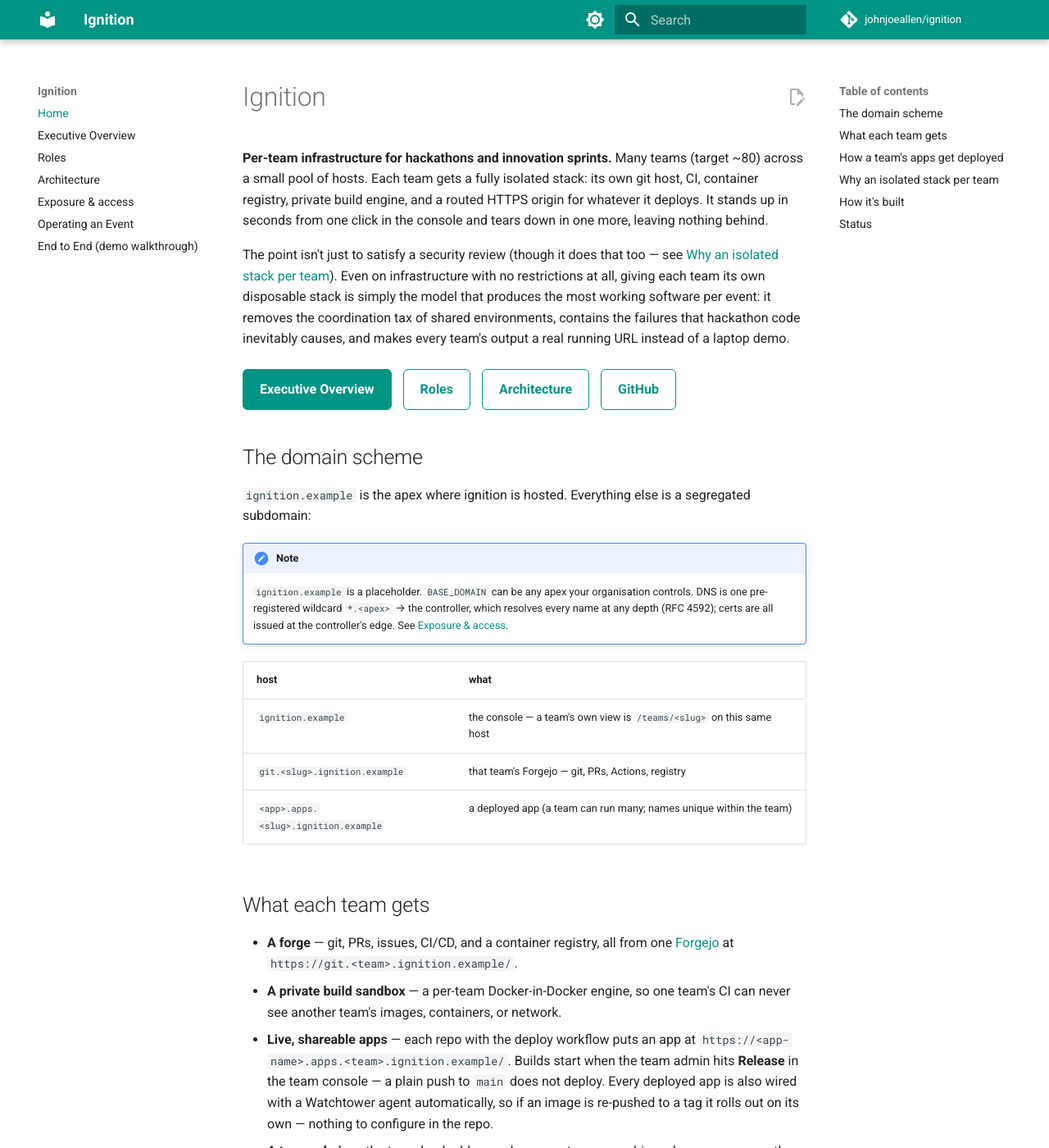
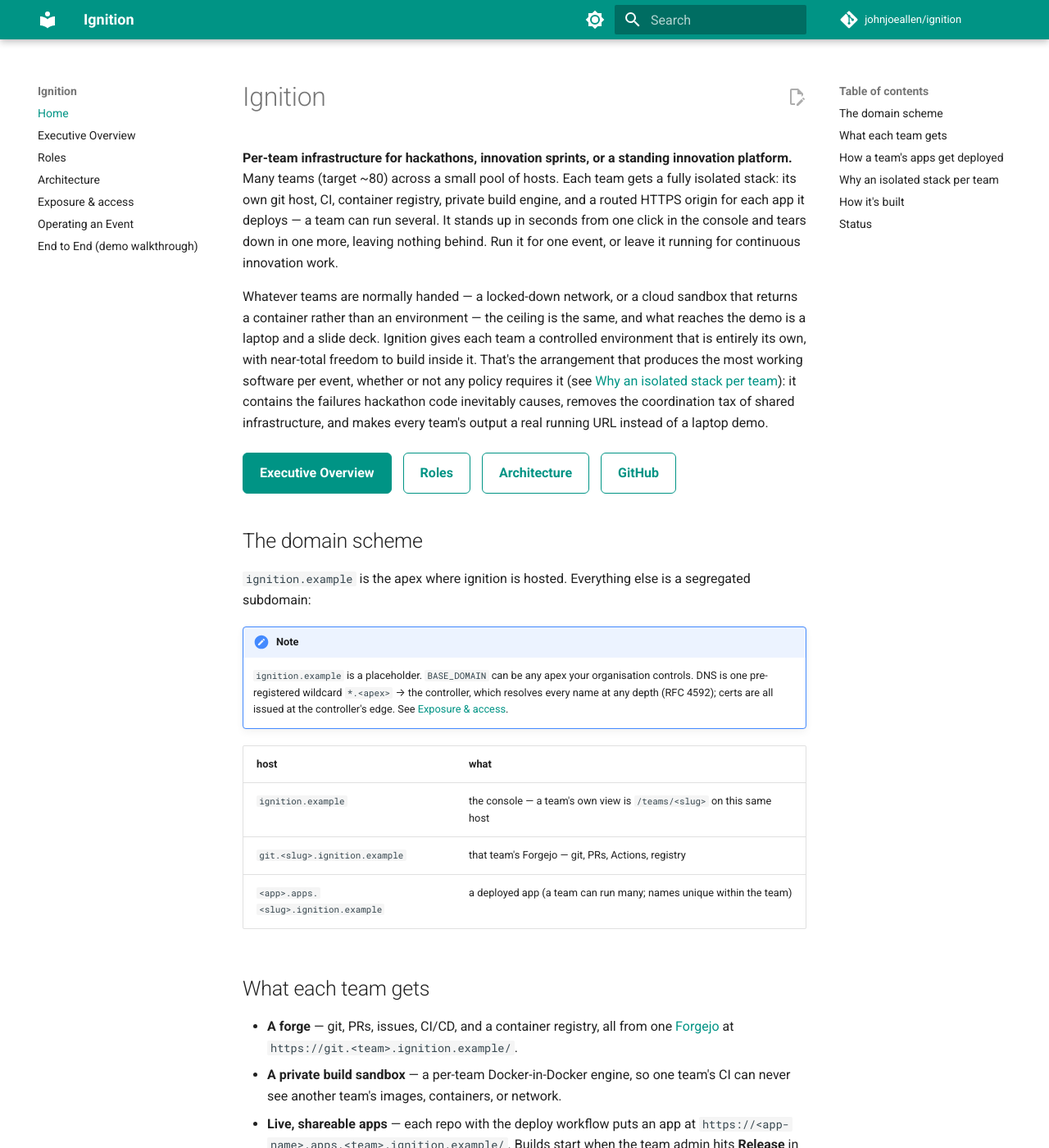
Before and after one commit to johnjoeallen/ignition, an MkDocs documentation site: the page built from docs/index.md, in a window 1280 px wide and 1400 px high. Shown: the whole window at 82% size. Built offline with MkDocs 1.6.1 and Material for MkDocs 9.7.7, drawn with Linux system fonts in a browser that asks for light colours; comment, search, counter and statistics services are not loaded; some of the changed text lies outside the part shown.

Commit message:
docs: consistency pass for the reframed pitch and access model
Apply across index / README / roles / architecture / operating-an-event
the changes already made to the executive overview:

- Drop the "root everywhere / skip the security review / spend freely"
  framing; lead with what teams are handed and a controlled environment
  with freedom inside it.
- Access model: nobody logs into a host, git account, or app — one
  corporate identity at the edge; apps reachable from the corporate
  network by default, internet exposure a per-app approval. Note that
  email+password is the prototype's login and the org IdP is the target.
- Controller-hosted shared services (standing mocks + sandbox API
  proxies holding the org keys) replace the per-team "services
  catalogue" framing in the rough-edges lists.
- Mark the SSO/edge exposure model as a proposal and point at
  end-to-end.md for how the prototype actually runs.
- "one or more routed live apps per team", not "a routed live app".
- It can run continuously as a standing innovation platform, not only
  for a scheduled event.
- Fix stale bits: the self-contradicting "no repo seeding" note, the
  removed admin "reset another member's git password" action, the
  wrong CLAUDE.md task number.

Co-Authored-By: Claude Sonnet 5 <noreply@anthropic.com>
Claude-Session: https://claude.ai/code/session_01GEgvkxp9vBPD5rwkWEt4vM

````diff
--- a/docs/index.md
+++ b/docs/index.md
@@ -1,17 +1,22 @@
 # Ignition
 
-**Per-team infrastructure for hackathons and innovation sprints.** Many teams
-(target ~80) across a small pool of hosts. Each team gets a fully isolated
-stack: its own git host, CI, container registry, private build engine, and a
-routed HTTPS origin for whatever it deploys. It stands up in seconds from one
-click in the console and tears down in one more, leaving nothing behind.
+**Per-team infrastructure for hackathons, innovation sprints, or a standing
+innovation platform.** Many teams (target ~80) across a small pool of hosts.
+Each team gets a fully isolated stack: its own git host, CI, container registry,
+private build engine, and a routed HTTPS origin for each app it deploys — a team
+can run several. It stands up in seconds from one click in the console and tears
+down in one more, leaving nothing behind. Run it for one event, or leave it
+running for continuous innovation work.
 
-The point isn't just to satisfy a security review (though it does that too — see
-[Why an isolated stack per team](#why-an-isolated-stack-per-team)). Even on infrastructure with no
-restrictions at all, giving each team its own disposable stack is simply the
-model that produces the most working software per event: it removes the
-coordination tax of shared environments, contains the failures that hackathon
-code inevitably causes, and makes every team's output a real running URL instead
+Whatever teams are normally handed — a locked-down network, or a cloud sandbox
+that returns a container rather than an environment — the ceiling is the same,
+and what reaches the demo is a laptop and a slide deck. Ignition gives each team
+a controlled environment that is entirely its own, with near-total freedom to
+build inside it. That's the arrangement that produces the most working software
+per event, whether or not any policy requires it (see
+[Why an isolated stack per team](#why-an-isolated-stack-per-team)): it contains
+the failures hackathon code inevitably causes, removes the coordination tax of
+shared infrastructure, and makes every team's output a real running URL instead
 of a laptop demo.
 
 <div class="ign-actions">
@@ -53,6 +58,15 @@ subdomain:
   — nothing to configure in the repo.
 - **A team admin** — the team lead adds members, creates repos, ships releases,
   manages the team's apps, and restarts the runner, without a platform ticket.
+
+**Nobody logs into a host, a git account, or an app.** A person's ordinary
+corporate identity is the only credential, checked once at the edge. Every
+team's running app is reachable from the corporate network by default —
+colleagues and judges just open the URL; making one reachable from the public
+internet is a separate, per-app approval. The controller also hosts the shared
+services teams shouldn't have to build — standing mocks, and sandbox proxies
+that hold the org's test API keys so no app ever sees one (planned; see
+[Executive Overview](executive-overview.md)).
 
 ```mermaid
 flowchart TB
@@ -111,8 +125,8 @@ flowchart TB
 
 ## Why an isolated stack per team
 
-Assume the friendliest possible environment: root on every box, no security
-team to convince, unlimited budget. An isolated stack per team is *still* the right call.
+Even with no policy to satisfy and budget to spare, an isolated stack per team
+is *still* the right call.
 
 - **Failure isolation.** Hackathon code is code no one has run before —
   half-written migrations, an accidental fork bomb in a Dockerfile, a process
@@ -145,9 +159,9 @@ team to convince, unlimited budget. An isolated stack per team is *still* the ri
   box accumulates every problem above. Spin up Monday, gone Friday. Keep the
   templates.
 
-And where the environment *does* impose limits — no root Docker on shared hosts
-for unvetted participants, audit or network-policy requirements — the same
-design is what makes a "yes" possible at all. That's a bonus, not the reason.
+And where the environment *does* impose limits — unvetted participants, audit or
+network-policy requirements — the same design is what makes a "yes" possible at
+all. That's a bonus, not the reason.
 
 ## How it's built
 
@@ -168,6 +182,9 @@ registration, team provisioning (the two-phase Forgejo + DinD + runner apply) /
 move / destroy, the scheduler, the roster, the idle sweep, and the CI `/deploy`
 bridge are all in place. There is no CLI — every operation is in the web UI.
 
-Rough edges — finishing the edge / SSO / WireGuard wiring in the compose
-templates, repo seeding, a services catalogue — are tracked in `README` and
-`CLAUDE.md`. The design and the port history are in `DESIGN.md`.
+The exposure model — a controller-only front door with an SSO edge — is a
+**proposal** ([Exposure & access](exposure.md)); the prototype currently runs a
+simpler topology ([End to End](end-to-end.md)). Rough edges — finishing that
+edge / SSO / WireGuard wiring, the controller-hosted shared-services layer — are
+tracked in `README` and `CLAUDE.md`. The design and the port history are in
+`DESIGN.md`.
````
Also changed, not shown: README.md (+23 -14 lines), docs/architecture.md (+8 -3 lines), docs/executive-overview.md (+17 -9 lines), docs/operating-an-event.md (+15 -8 lines), docs/roles.md (+18 -10 lines).
